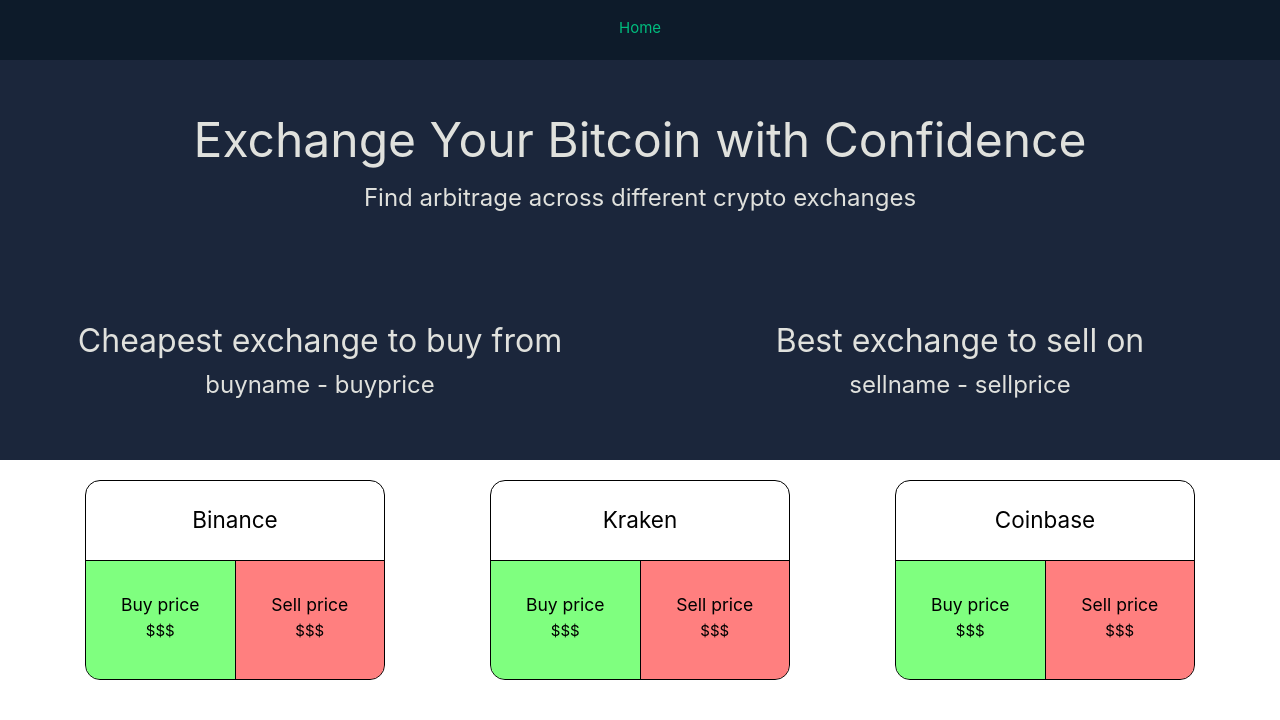
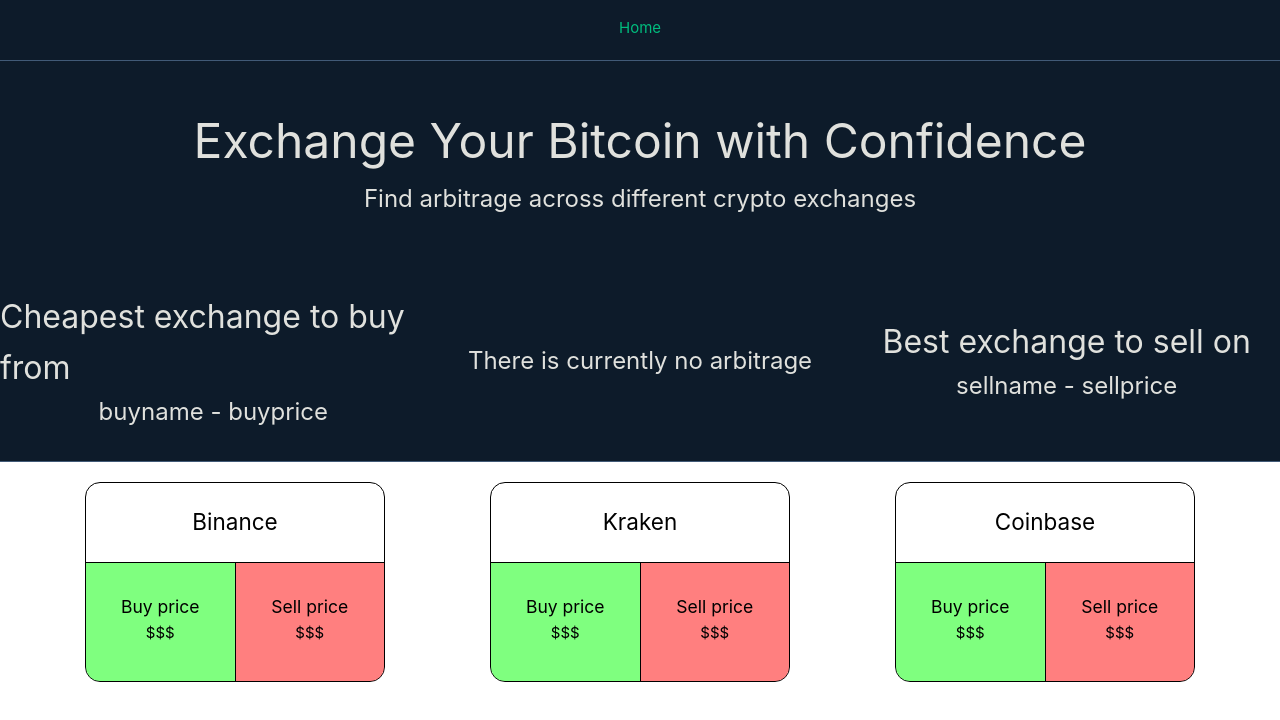
Before and after one commit to Josh-Zak/arbitrage_bot, a Vue app: page / in a window 1280 px wide. Shown: the top 720 px of the page. Built offline with nearby package versions, Linux system fonts and the light colour scheme.

Commit message:
Added arbitrage template

```diff
--- a/src/App.vue
+++ b/src/App.vue
@@ -1,6 +1,6 @@
 <template>
   <header>
-    <div class="wrapper">
+    <div class="headerWrapper">
       <nav>
         <RouterLink to="/">Home</RouterLink>
         <!-- <RouterLink to="/about">About</RouterLink> -->
@@ -9,6 +9,11 @@
   </header>
 
   <RouterView />
+
+  <div class="footerWrapper">
+
+  </div>
+
 </template>
 
 
@@ -18,14 +23,18 @@
 
 
 <style scoped>
-nav{
+.headerWrapper nav{
   height: 60px;
   background-color: var(--colour1);
   text-align: center;
   padding: 10px 0;
 }
 
-nav a{
+.headerWrapper nav a{
   line-height: 35px;
 }
+
+.headerWrapper{
+  border-bottom: solid var(--colour3) 1px;
+}
 </style>
--- a/src/components/BestPrices.vue
+++ b/src/components/BestPrices.vue
@@ -3,6 +3,11 @@
         <div class="bestBuy">
             <h2>Cheapest exchange to buy from</h2>
             <h3>{{ buyName }} - {{ buyPrice }}</h3>
+        </div>
+        <div class="arbitrage">
+            <h3 v-if="arbitrage">There is an arbitrage</h3>
+            <h3 v-else>There is currently no arbitrage</h3>
+            <h2>{{ percentArbitrage }}</h2>
         </div>
         <div class="bestSell">
             <h2>Best exchange to sell on</h2>
@@ -20,7 +25,9 @@
             buyName: 'buyname',
             buyPrice: 'buyprice',
             sellName: 'sellname',
-            sellPrice: 'sellprice'
+            sellPrice: 'sellprice',
+            arbitrage: false,
+            percentArbitrage: null
         }
     }
 }
@@ -33,7 +40,7 @@
     flex-direction: row;
 }
 
-.bestBuy, .bestSell{
+.bestBuy, .bestSell, .arbitrage{
     display: flex;
     flex-direction: column;
     flex: 1;
--- a/src/components/Welcome.vue
+++ b/src/components/Welcome.vue
@@ -21,7 +21,7 @@
 
 <style scoped>
 div{
-    background: var(--colour2);
+    background: var(--colour1);
     height: 200px;
     width: 100%;
     display: flex;
--- a/src/views/HomeView.vue
+++ b/src/views/HomeView.vue
@@ -31,5 +31,8 @@
     justify-content: space-evenly;
 }
 
+.welcomeContainer{
+    border-bottom: solid var(--colour3) 1px;
+}
 
 </style>
```
